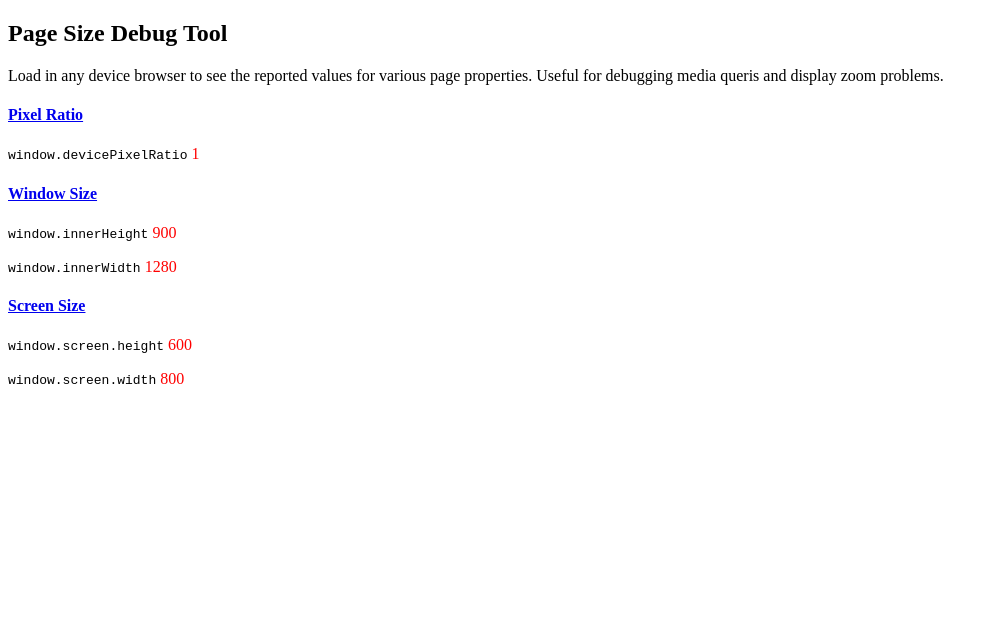
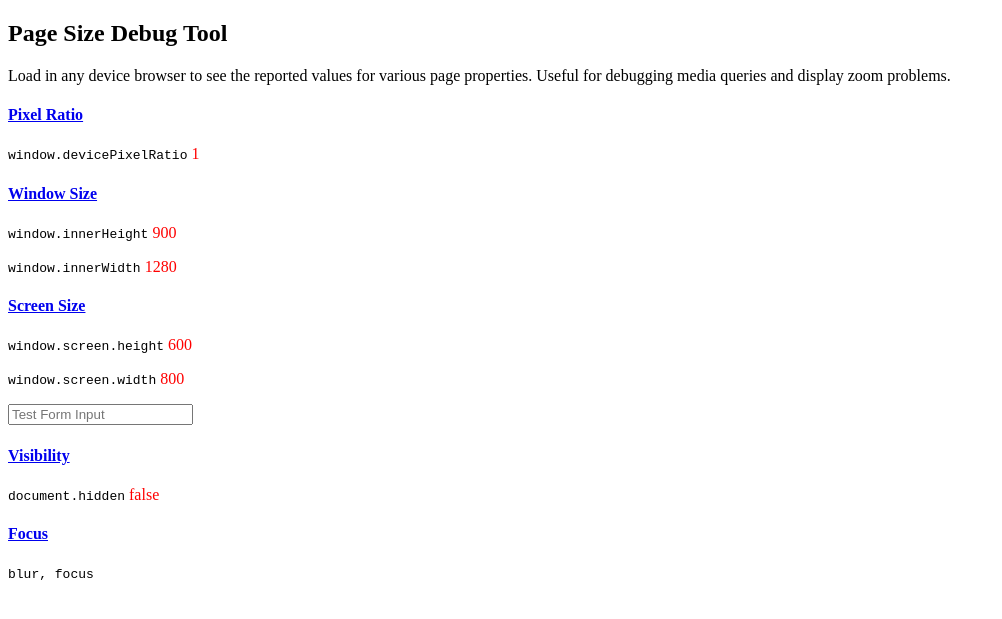
Before and after one commit to byee01/byee01.github.io, a Jekyll site: the page tools/pageinfo.html, which Jekyll copies as it is, in a window 1280 px wide. Shown: the top 619 px of the page, without its empty margins (0-1002 px from the left). Built offline with Jekyll 4.4.1, drawn with Linux system fonts in a browser that asks for light colours.

Commit message:
Added a few more tools - focus,visibility

```diff
--- a/tools/pageinfo.html
+++ b/tools/pageinfo.html
@@ -9,7 +9,7 @@
 </head>
 <body>
   <h2>Page Size Debug Tool</h2>
-  <p>Load in any device browser to see the reported values for various page properties. Useful for debugging media queris and display zoom problems.</p>
+  <p>Load in any device browser to see the reported values for various page properties. Useful for debugging media queries and display zoom problems.</p>
   <h4><a href="https://developer.mozilla.org/en-US/docs/Web/API/Window/devicePixelRatio">Pixel Ratio</a></h4>
   <p><code>window.devicePixelRatio</code> <span id="outputPixelRatio"></span></p>
 
@@ -20,6 +20,15 @@
   <h4><a href="https://developer.mozilla.org/en-US/docs/Web/API/Screen/width">Screen Size</a></h4>
   <p><code>window.screen.height</code> <span id="heightScreenOutput"></span></p>
   <p><code>window.screen.width</code> <span id="widthScreenOutput"></span></p>
+
+  <input placeholder="Test Form Input" />
+
+  <h4><a href="https://developer.mozilla.org/en-US/docs/Web/API/Page_Visibility_API">Visibility</a></h4>
+  <p><code>document.hidden</code> <span id="visibility"></span></p>
+
+  <h4><a href="https://developer.mozilla.org/en-US/docs/Web/API/Window/focus_event">Focus</a></h4>
+  <p><code>blur, focus</code> <span id="focus"></span></p>
+
   <script type="text/javascript">
 let remove = null;
 const outputPixelRatio = document.querySelector("#outputPixelRatio");
@@ -52,6 +61,23 @@
   widthScreenOutput.textContent = window.screen.width;
 }
 
+const visibilityOutput = document.querySelector("#visibility");
+function reportVisibility() {
+  visibilityOutput.textContent = document.hidden;
+}
+
+const focusOutput = document.querySelector("#focus");
+function pause() {
+  focusOutput.textContent = "LOST";
+}
+
+function play() {
+  focusOutput.textContent = "FOCUSED";
+}
+
+window.addEventListener("blur", pause);
+window.addEventListener("focus", play);
+document.addEventListener("visibilitychange", () => reportVisibility()); reportVisibility();
 window.onresize = reportSize; reportSize();
 updatePixelRatio();
   </script>
```
